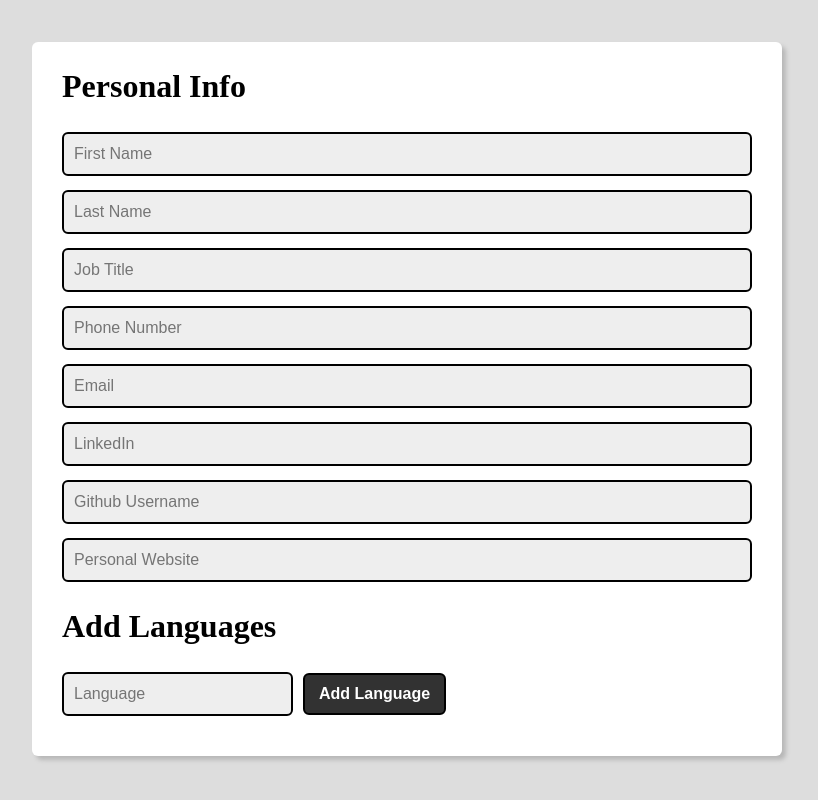
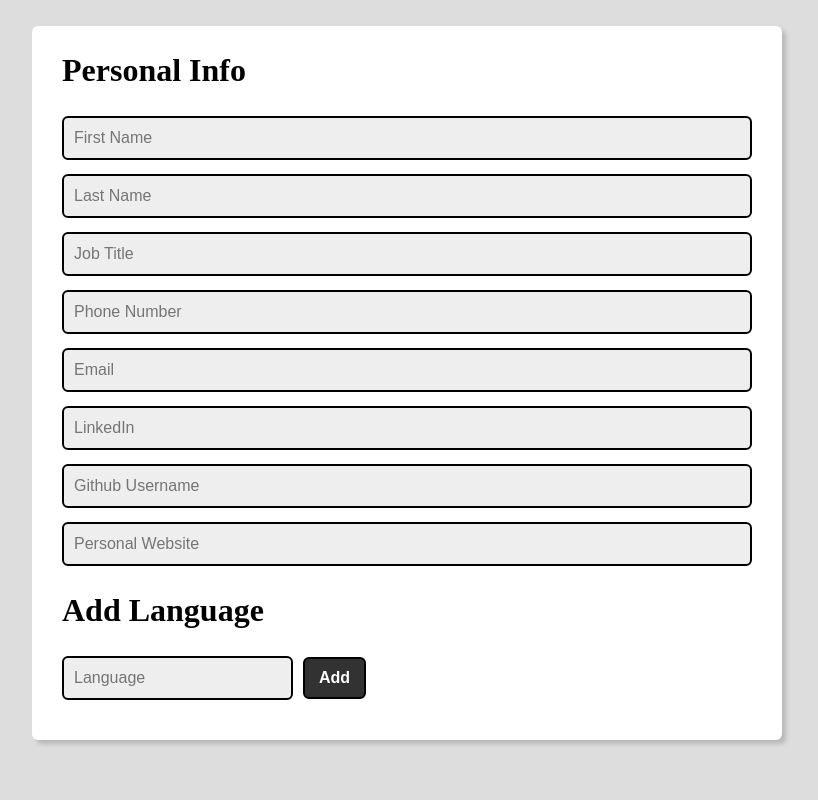
Before and after one commit to pequito193/cv-project, a React (Create React App) app: page / in a window 1280 px wide. Shown: the part 1012-1812 px from the top of the page, without its empty margins (233-1051 px from the left). Built offline with nearby package versions, Linux system fonts and the light colour scheme.

Commit message:
Fix add language functionality

```diff
--- a/src/components/Curriculum.jsx
+++ b/src/components/Curriculum.jsx
@@ -34,8 +34,9 @@ class Curriculum extends Component {
     handleNewLanguage(e) {
         e.preventDefault();
         if (e.target[0].value.length > 0) {
+            const language = e.target[0].value.charAt(0).toUpperCase() + e.target[0].value.slice(1);
             this.setState({
-                languages: this.state.languages.concat(e.target[0].value),
+                languages: this.state.languages.concat(language),
             });
             e.target[0].value = '';
         }
@@ -59,11 +60,11 @@ class Curriculum extends Component {
                     <input className="input git-hub" name="gitHub" onChange={this.handleInputChange} type="url" placeholder="Github Username" />
                     <input className="input personal-website" name="personalWebsite" onChange={this.handleInputChange} type="url" placeholder="Personal Website" />
                 </div>
-                <h2 className="editor-title">Add Languages</h2>
+                <h2 className="editor-title">Add Language</h2>
                 <Languages languages={this.state.languages} />
                 <form className="language-button-wrapper" onSubmit={this.handleNewLanguage}>
                     <input className="input" name="language" type="text" placeholder="Language" />
-                    <button type="submit" className="new-language">Add Language</button>
+                    <button type="submit" className="new-language">Add</button>
                 </form>
             </div>
         </React.Fragment>
--- a/src/components/Info.jsx
+++ b/src/components/Info.jsx
@@ -15,9 +15,8 @@ class Info extends Component {
 
         for (let i = 0; i < languages.length; i++) {
             languageList.push(
-                <p>{languages[i]}</p>
+                <p className="languages-known">{languages[i]}</p>
             )
-            console.log(languageList, languages)
         }
 
         return (
@@ -49,7 +48,7 @@ class Info extends Component {
                             </div>
                         </div>
                         <div className="languages">
-                            <h3 className="side-title">Languages</h3>
+                            <h3 className="side-title language-title">Languages</h3>
                             <div className="language-wrapper">
                                 {languageList}
                             </div>
--- a/src/components/Languages.jsx
+++ b/src/components/Languages.jsx
@@ -1,4 +1,5 @@
 import React, {Component} from "react";
+import "./../styles/Languages.css"
 
 class Languages extends Component {
 
@@ -8,10 +9,21 @@ class Languages extends Component {
 
     render() {
 
+        const {languages} = this.props;
+
+        const languageList = [];
+
+        for (let i = 0; i < languages.length; i++) {
+            languageList.push(
+                <p className="languages-known-editor">{languages[i]} <img className="remove-button" src={require("./../images/remove.png")} /> </p>
+            )
+        }
+
+
         return (
             <React.Fragment>
                 <div className="language-list">
-
+                    {languageList}
                 </div>
             </React.Fragment>
         );
```
